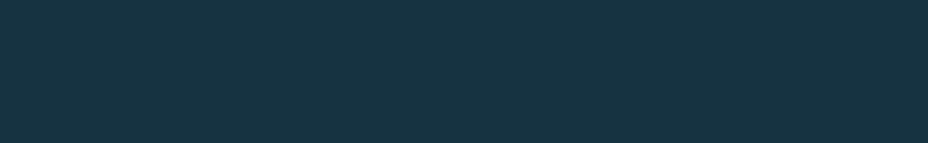
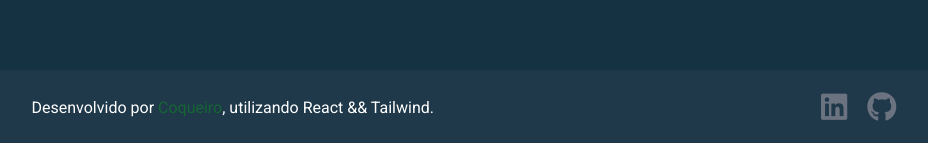
Before and after one commit to coqueirojoao/portfolio, a React (Vite) app: page /about in a window 1280 px wide. Shown: the part 2002-2145 px from the top of the page, without its empty margins (176-1104 px from the left). Before the commit the page ends 2072 px from the top, so only its background shows below. Built offline with nearby package versions, Linux system fonts and the light colour scheme.

Commit message:
Esboço do Portfolio

```diff
--- /dev/null
+++ b/src/components/Footer.jsx
@@ -0,0 +1,22 @@
+import React from 'react';
+
+export default function Footer() {
+  return (
+    <div className='w-full mx-auto bottom-0 bg-slate-600/40 xl:bg-slate-600/20 p-5'>
+      <footer className='flex justify-around flex-wrap gap-3 items-center'>
+        <p className='text-white text-center'>
+          Desenvolvido por <span className='text-green-800'>Coqueiro</span>,
+          utilizando React && Tailwind.
+        </p>
+        <div className='flex gap-5 text-3xl text-gray-500'>
+          <a href='https://www.linkedin.com/in/coqueirojoao/' target='blank'>
+            <i className='fa-brands fa-linkedin hover:text-blue-500 ease-in-out duration-1000' />
+          </a>
+          <a href='https://github.com/coqueirojoao' target='blank'>
+            <i className='fa-brands fa-github hover:text-black ease-in-out duration-1000' />
+          </a>
+        </div>
+      </footer>
+    </div>
+  );
+}
--- a/src/pages/About.jsx
+++ b/src/pages/About.jsx
@@ -1,12 +1,19 @@
 import React from 'react';
+import Footer from '../components/Footer';
 import Header from '../components/Header';
 import SoftSkills from '../components/SoftSkills';
+import { motion } from 'framer-motion';
 import skills from '../data/skills';
 
 export default function About() {
   return (
     <div>
       <Header />
+      <motion.div
+        initial={{ opacity: 0, scale: 0.2 }}
+        animate={{ opacity: 1, scale: 1 }}
+        transition={{ duration: 1 }}
+      >
         <main className='my-32'>
           <div className='flex flex-col justify-center items-center w-full'>
             <h1 className='text-6xl text-gray-200'>Sobre mim</h1>
@@ -20,11 +27,11 @@ export default function About() {
                 className='w-72 xl:w-96 rounded-full shadow-xl shadow-black/70'
               />
               <div className='xl:w-1/3 text-justify w-72 mt-5'>
-              Me chamo <strong>João Pedro Coqueiro de Azevedo</strong>, tenho 27
-              anos e sou nascido e residente no estado da Bahia.
+                Me chamo <strong>João Pedro Coqueiro de Azevedo</strong>, tenho
+                27 anos e sou nascido e residente no estado da Bahia.
                 <br />
-              Tenho bacharel em Direito, provido pela UniFTC, e atualmente estou
-              estudando na escola de programação da{' '}
+                Tenho bacharel em Direito, provido pela UniFTC, e atualmente
+                estou estudando na escola de programação da{' '}
                 <a
                   href='https://www.betrybe.com/'
                   target='blank'
@@ -41,8 +48,8 @@ export default function About() {
                   <strong>{`< Soft Skills />`}</strong>
                 </h2>
                 <p className='mt-4'>
-                Alem das minhas skills baseadas em programação, também posso dar
-                um destaque nas minhas soft-skills.
+                  Alem das minhas skills baseadas em programação, também posso
+                  dar um destaque nas minhas soft-skills.
                   <br />
                   Posso destaca-las como sendo principalmente:
                   <br />
@@ -65,6 +72,8 @@ export default function About() {
             ))}
           </div>
         </main>
+        <Footer />
+      </motion.div>
     </div>
   );
 }
--- a/src/pages/Projects.jsx
+++ b/src/pages/Projects.jsx
@@ -2,6 +2,7 @@ import React from 'react';
 import projects from '../data/projects';
 import Header from '../components/Header';
 import { motion } from 'framer-motion';
+import Footer from '../components/Footer';
 
 export default function Projects() {
   return (
@@ -54,6 +55,7 @@ export default function Projects() {
             ))}
           </div>
         </main>
+        <Footer />
       </motion.div>
     </div>
   );
```
Lines whose indentation alone changed are shown as unchanged.
